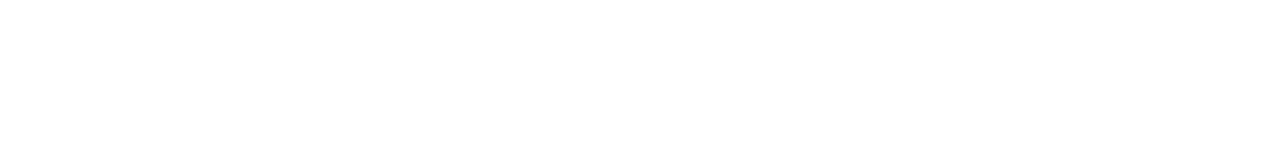
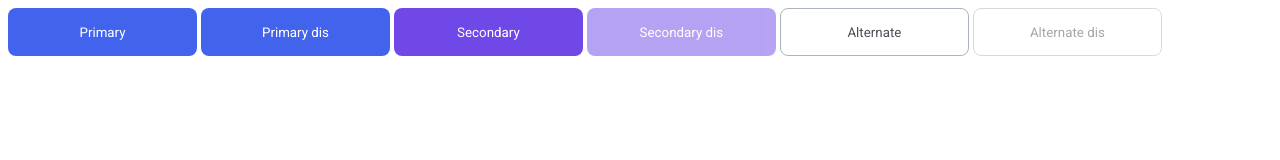
Before and after one commit to js-tasks-ru/htmlcss-20210513_mkhd, a website: page 03-lection1/01-button/index.html in a window 1280 px wide. Drawn offline with Linux system fonts and the light colour scheme.

Commit message:
buttons task ready

```diff
--- a/03-lection1/01-button/button.css
+++ b/03-lection1/01-button/button.css
@@ -1 +1,44 @@
 /* Стилизация кнопки */
+/* Стилизация кнопки */
+.button {
+  border-radius: 8px;
+  width: 189px; /* высоту и ширину задаем в пикселях? это правильно? */
+  height: 48px;
+  color: var(--white);
+  text-align: center;
+  border: 0;
+  cursor: pointer;
+}
+
+.button_primary {
+  background: #4263eb; /* цвет не совпал ни с одной переменной цветов? */
+}
+
+.button_primary:hover {
+  background: #2342c0;
+}
+
+.button_secondary {
+  background: var(--purple);
+}
+
+.button_secondary:hover {
+  background: #5028c6;
+}
+
+.button_alternate {
+  background: transparent;
+  border: 1px solid var(--grey-3);
+  color: var(--grey-4);
+}
+
+.button_alternate:hover {
+  background: transparent;
+  border: 1px solid #212429;
+  color: var(--grey-4);
+}
+
+.button:disabled {
+  opacity: 0.5;
+  cursor: not-allowed;
+}
--- a/03-lection1/01-button/index.html
+++ b/03-lection1/01-button/index.html
@@ -1,11 +1,16 @@
 <!DOCTYPE html>
 <!-- Страница с кнопкой -->
 <html lang="ru">
-    <head>
-        <link rel="stylesheet" href="../../assets/css/main.css">
-        <link rel="stylesheet" href="./button.css">
-    </head>
-    <body>
-
-    </body>
+  <head>
+    <link rel="stylesheet" href="../../assets/css/main.css" />
+    <link rel="stylesheet" href="./button.css" />
+  </head>
+  <body>
+    <button class="button button_primary">Primary</button>
+    <button class="button button_primary">Primary dis</button>
+    <button class="button button_secondary">Secondary</button>
+    <button class="button button_secondary" disabled>Secondary dis</button>
+    <button class="button button_alternate">Alternate</button>
+    <button class="button button_alternate" disabled>Alternate dis</button>
+  </body>
 </html>
```
